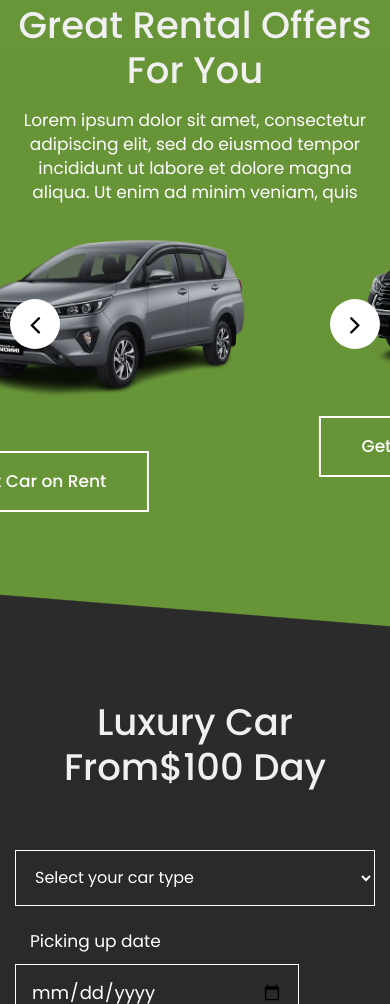
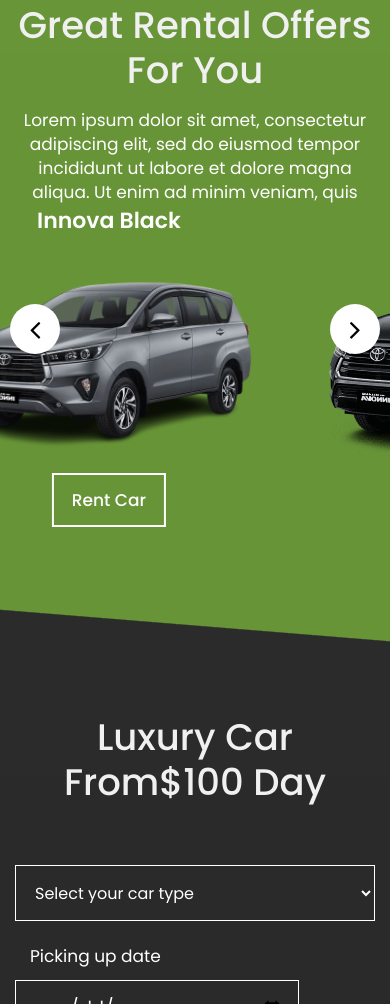
Before and after one commit to Fattan-malva/brawijaya-travel, a website: page public/index.html in a window 390 px wide. Shown: the part 1614-2618 px from the top of the page. Drawn offline with nearby package versions, Linux system fonts and the light colour scheme; files whose address does not match are found by name.

Commit message:
[UP]UI Responsive

```diff
--- a/public/css/style.css
+++ b/public/css/style.css
@@ -35,8 +35,10 @@
 }
 
 html {
-     -ms-overflow-style: none;  /* IE and Edge */
-     scrollbar-width: none;  /* Firefox */
+     -ms-overflow-style: none;
+     /* IE and Edge */
+     scrollbar-width: none;
+     /* Firefox */
 }
 
 * {
@@ -268,10 +270,14 @@
 }
 
 @keyframes bounce {
-     0%, 80%, 100% {
+
+     0%,
+     80%,
+     100% {
           transform: scale(0);
           opacity: 0.5;
      }
+
      40% {
           transform: scale(1);
           opacity: 1;
@@ -581,6 +587,7 @@
      padding-top: 15px;
      text-align: center;
      margin: 0 50px;
+     margin-bottom: 35px;
      font-size: 17px;
      font-weight: 400;
 }
@@ -629,6 +636,91 @@
      position: absolute;
      right: 60px;
      bottom: 10px;
+}
+
+/* Ensure rental carousel keeps consistent height while preserving
+   Bootstrap's show/hide behavior for slides. Only the active slide
+   will be displayed; images are centered within the slide. */
+
+#rental1 .carousel-inner {
+     min-height: 360px;
+}
+
+.car-name {
+     text-align: center;
+     font-size: 28px;
+     font-weight: 600;
+     margin-bottom: 10px;
+     color: #fff;
+     /* ubah sesuai background kamu */
+}
+
+
+#rental1 .carousel-inner .carousel-item .ban_car {
+     display: flex;
+     align-items: center;
+     justify-content: center;
+     width: 100%;
+     height: 100%;
+}
+
+#rental1 .ban_car figure {
+     display: flex;
+     justify-content: center;
+     align-items: center;
+     margin: 0;
+}
+
+#rental1 .ban_car figure img {
+     max-height: 320px;
+     width: auto;
+     object-fit: contain;
+     display: block;
+     margin: 0 auto;
+}
+
+@media (max-width: 767px) {
+     #rental1 .carousel-inner {
+          min-height: 260px;
+     }
+
+     #rental1 .ban_car figure img {
+          max-height: 200px;
+     }
+
+     /* Center the Rent Car button on mobile and keep it compact */
+     #rental1 .ban_car .read_more {
+          width: auto !important;
+          display: inline-block;
+          margin: 12px auto 0 auto;
+          padding: 10px 18px;
+     }
+
+     /* Slightly adjust car name on small screens */
+     #rental1 .car-name {
+          font-size: 18px;
+          margin-bottom: 8px;
+     }
+}
+
+/* Layout for car name above the image and button in rental slides */
+#rental1 .ban_car {
+     display: flex;
+     flex-direction: column;
+     align-items: center;
+     text-align: center;
+}
+
+#rental1 .car-name {
+     font-size: 22px;
+     color: #fff;
+     margin: 0 0 12px 0;
+     font-weight: 600;
+}
+
+#rental1 .ban_car .read_more {
+     margin-top: 14px;
+     max-width: 160px;
 }
 
 
--- a/public/index.html
+++ b/public/index.html
@@ -213,8 +213,9 @@
                      <div class="row">
                         <div class="col-md-12">
                            <div class="ban_car">
+                              <h3 class="car-name">Innova Black</h3>
                               <figure><img src="images/innova.png" alt="#" /></figure>
-                              <a class="read_more" href="#luxury">Get Car on Rent</a>
+                              <a class="read_more" href="#luxury">Rent Car</a>
                            </div>
                         </div>
                      </div>
@@ -227,8 +228,9 @@
                      <div class="row">
                         <div class="col-md-12">
                            <div class="ban_car">
+                              <h3 class="car-name">Innova Grey</h3>
                               <figure><img src="images/innova2.png" alt="#" /></figure>
-                              <a class="read_more" href="#luxury">Get Car on Rent</a>
+                              <a class="read_more" href="#luxury">Rent Car</a>
                            </div>
                         </div>
                      </div>
@@ -241,8 +243,9 @@
                      <div class="row">
                         <div class="col-md-12">
                            <div class="ban_car">
+                              <h3 class="car-name">Ayla</h3>
                               <figure><img src="images/ayla.png" alt="#" /></figure>
-                              <a class="read_more" href="#luxury">Get Car on Rent</a>
+                              <a class="read_more" href="#luxury">Rent Car</a>
                            </div>
                         </div>
                      </div>
@@ -255,8 +258,9 @@
                      <div class="row">
                         <div class="col-md-12">
                            <div class="ban_car">
+                              <h3 class="car-name">Terios</h3>
                               <figure><img src="images/terios.png" alt="#" /></figure>
-                              <a class="read_more" href="#luxury">Get Car on Rent</a>
+                              <a class="read_more" href="#luxury">Rent Car</a>
                            </div>
                         </div>
                      </div>
```
